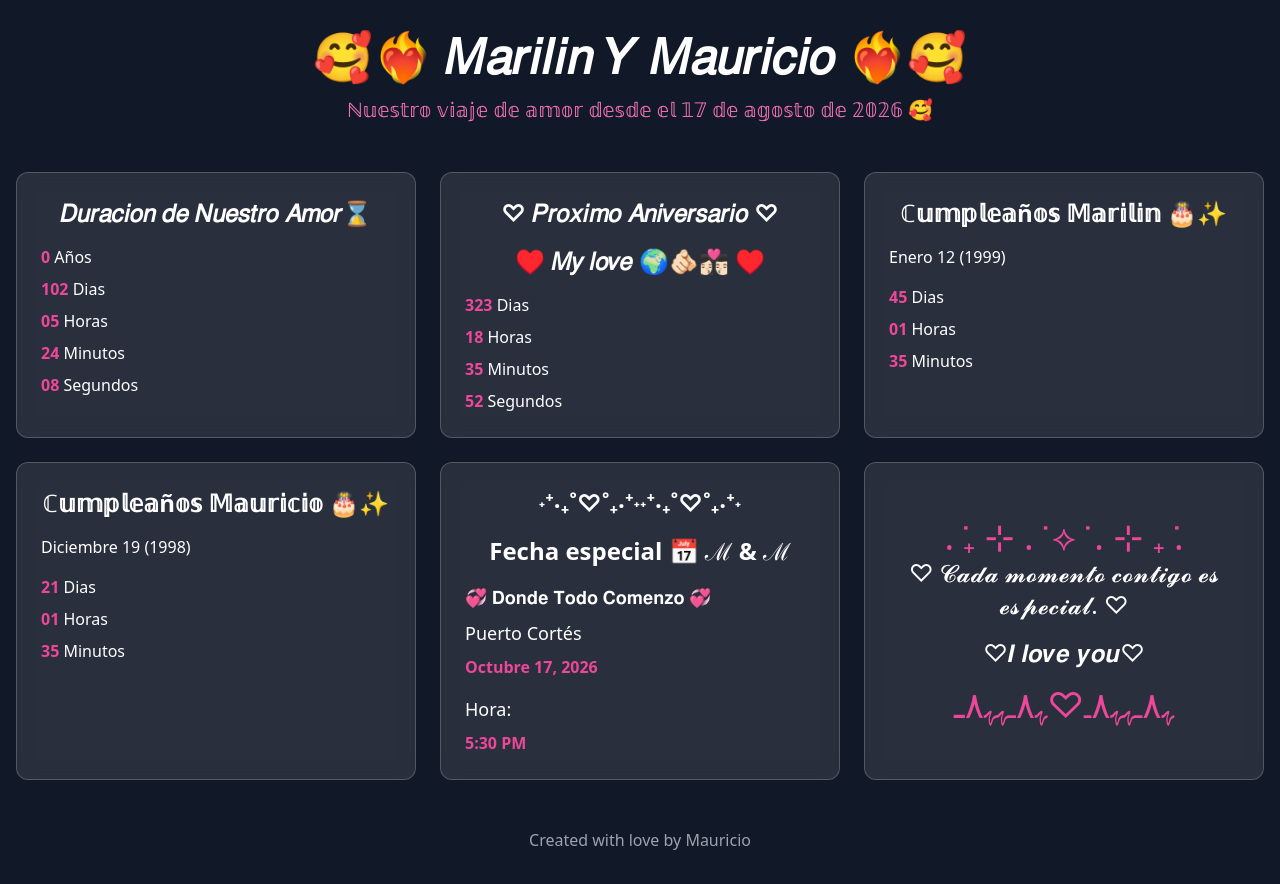
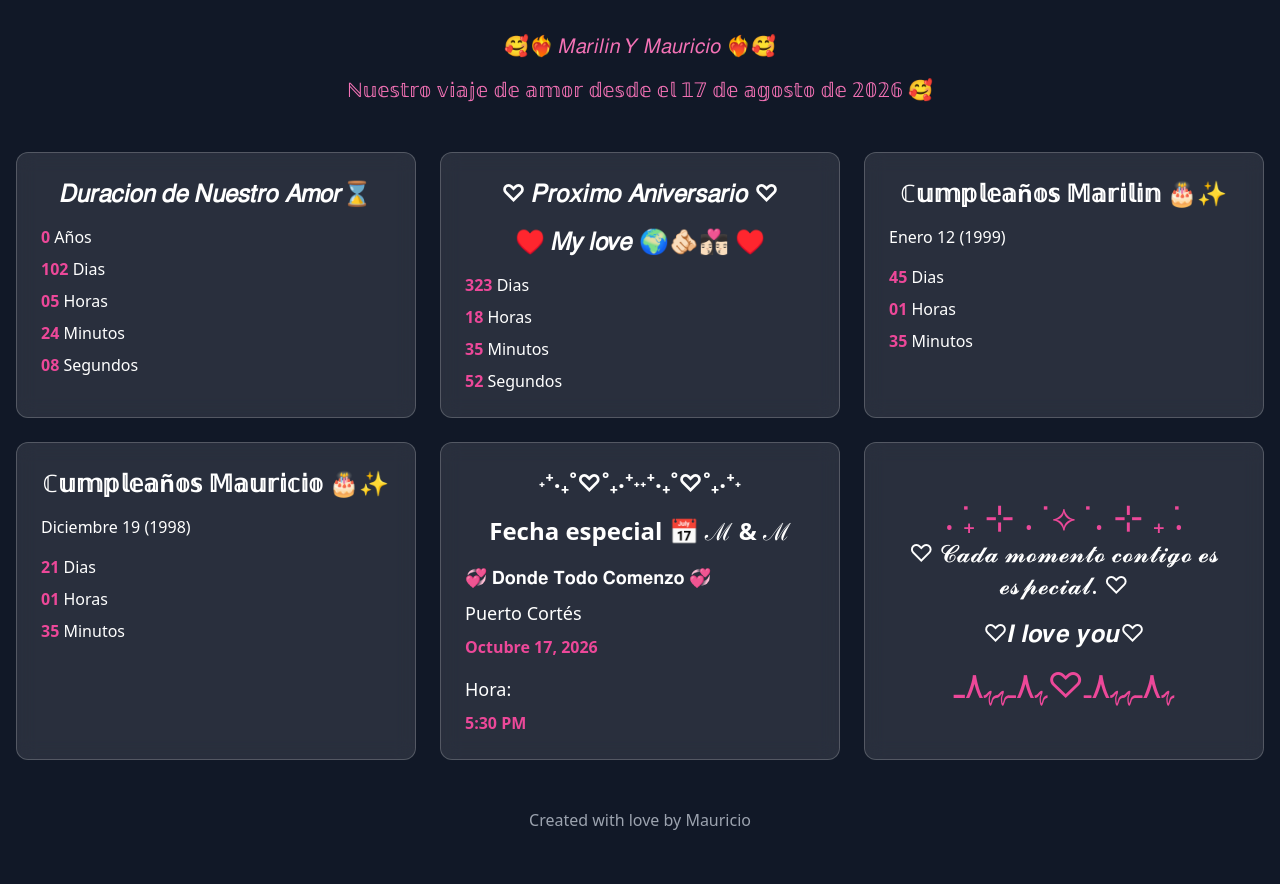
Before and after one commit to michaelinteriano16-ai/michaelinteriano16-ai.github.io, a plain HTML site: page index.html in a window 1280 px wide. Drawn offline with nearby package versions, Linux system fonts and the light colour scheme.

Commit message:
Update index.html

```diff
--- a/index.html
+++ b/index.html
@@ -50,7 +50,7 @@
   <body class="bg-gray-900 text-white min-h-screen">
     <div class="container mx-auto px-4 py-8">
       <header class="text-center mb-12">
-        <h2 class="text-4xl md:text-5xl font-bold mb-4">
+        <h2 class="text-xl text-pink-400 mb-4">
           🥰❤️‍🔥 𝑀𝑎𝑟𝑖𝑙𝑖𝑛 𝑌 𝑀𝑎𝑢𝑟𝑖𝑐𝑖𝑜 ❤️‍🔥🥰
         </h2>
         <p class="text-xl text-pink-400"> ℕ𝕦𝕖𝕤𝕥𝕣𝕠 𝕧𝕚𝕒𝕛𝕖 𝕕𝕖 𝕒𝕞𝕠𝕣 𝕕𝕖𝕤𝕕𝕖 𝕖𝕝 𝟙𝟟 𝕕𝕖 𝕒𝕘𝕠𝕤𝕥𝕠 𝕕𝕖 𝟚𝟘𝟚𝟞 🥰 </p>
```
